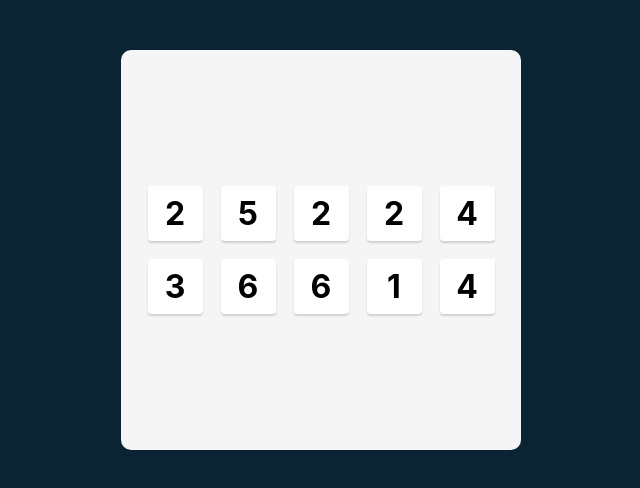
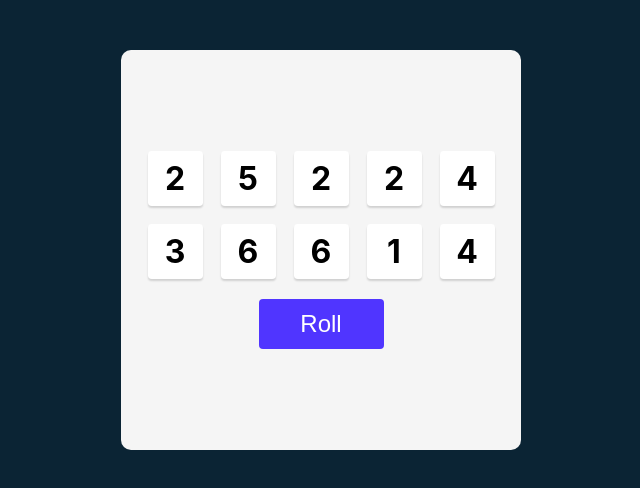
Before and after one commit to c-yip/tenzies, a React (Create React App) app: page / in a window 1280 px wide. Shown: the top 488 px of the page, without its empty margins (319-959 px from the left). Built offline with nearby package versions, Linux system fonts and the light colour scheme.

Commit message:
Add roll button and styling.
No function yet.

```diff
--- a/src/App.css
+++ b/src/App.css
@@ -13,6 +13,8 @@
   display: flex;
   justify-content: center;
   align-items: center;
+  flex-direction: column;
+  gap: 20px;
 }
 
 .dice-container {
@@ -36,3 +38,13 @@
 .die-num {
   font-size: 2rem;
 }
+
+.roll-btn {
+  height: 50px;
+  width: 125px;
+  border-radius: 4px;
+  background-color: #5035FF;
+  color: white;
+  border: none;
+  font-size: 1.5rem;
+}
--- a/src/App.js
+++ b/src/App.js
@@ -23,6 +23,7 @@
       <div className="dice-container">
         {diceElements}
       </div>
+      {<button type='button' className='roll-btn'>Roll</button>}
     </main>
   );
 }
```
